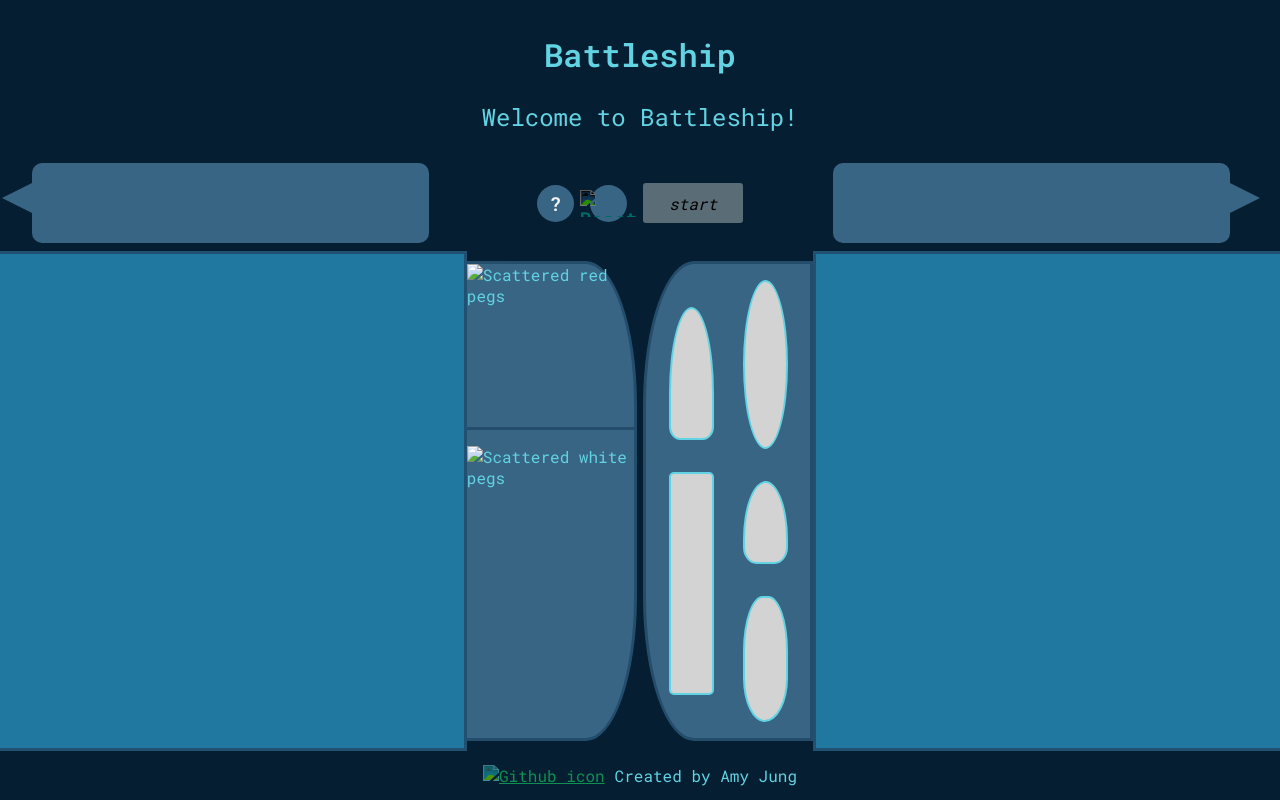
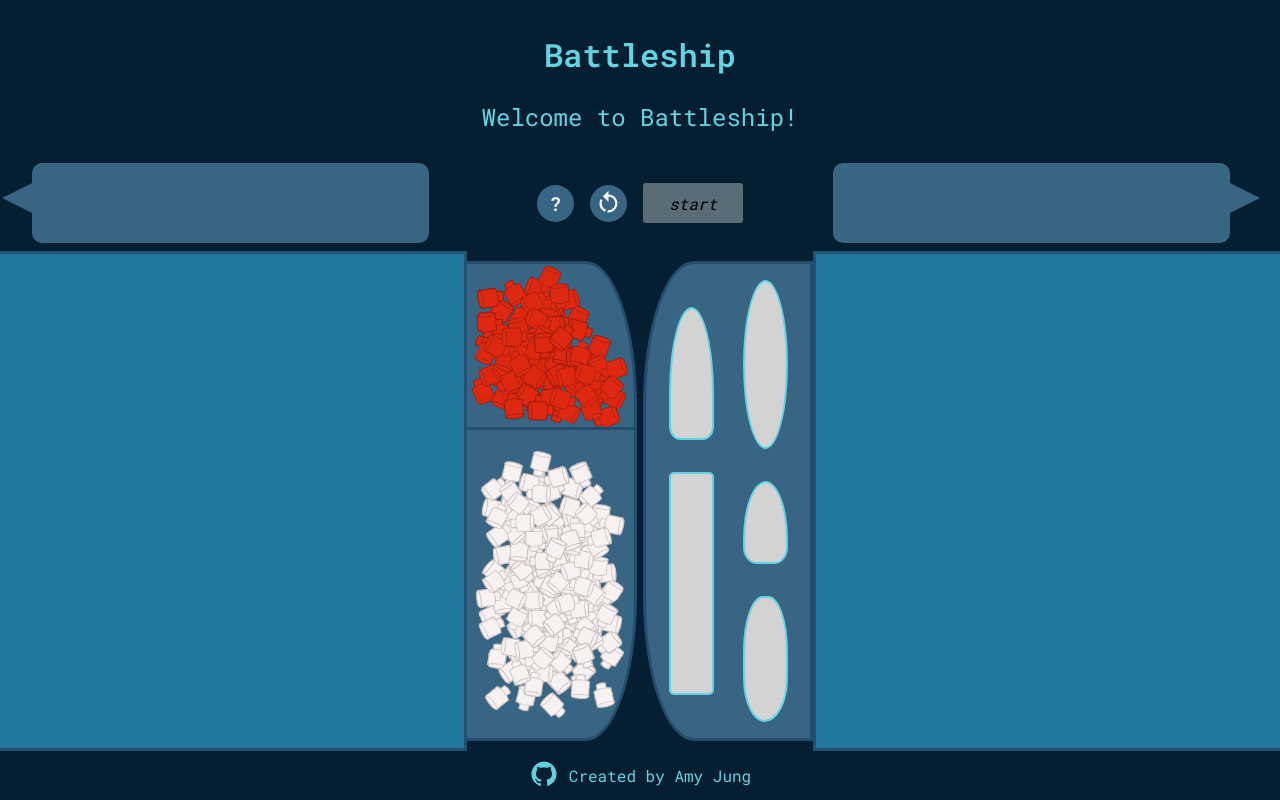
Before and after one commit to ajwjung/battleship, a plain HTML site: page index.html in a window 1280 px wide. Shown: the top 800 px of the page. Drawn offline with Linux system fonts and the light colour scheme.

Commit message:
Update image source links

```diff
--- a/index.html
+++ b/index.html
@@ -24,7 +24,7 @@
           <div class="player-message-container">
             <div class="icon-container">
               <img
-                src="../src/imgs/account.svg"
+                src="../imgs/account.svg"
                 alt="Person icon"
                 class="user-icon"
               />
@@ -82,7 +82,7 @@
             </div>
             <button type="button" class="reset-game" title="Restart game">
               <img
-                src="../src/imgs/restart.svg"
+                src="../imgs/restart.svg"
                 alt="Reset icon"
                 id="reset-icon"
               />
@@ -97,7 +97,7 @@
           <div class="opponent-message-container">
             <div class="icon-container">
               <img
-                src="../src/imgs/laptop.svg"
+                src="../imgs/laptop.svg"
                 alt="Laptop icon"
                 class="user-icon"
               />
@@ -125,14 +125,14 @@
             <div class="right-panel">
               <div class="red-peg-holder">
                 <img
-                  src="../src/imgs/red-pegs.png"
+                  src="../imgs/red-pegs.png"
                   alt="Scattered red pegs"
                   class="red-pegs"
                 />
               </div>
               <div class="white-peg-holder">
                 <img
-                  src="../src/imgs/white-pegs.png"
+                  src="../imgs/white-pegs.png"
                   alt="Scattered white pegs"
                   class="white-pegs"
                 />
@@ -157,14 +157,14 @@
             <div class="right-panel">
               <div class="red-peg-holder">
                 <img
-                  src="../src/imgs/red-pegs.png"
+                  src="../imgs/red-pegs.png"
                   alt="Scattered red pegs"
                   class="red-pegs"
                 />
               </div>
               <div class="white-peg-holder">
                 <img
-                  src="../src/imgs/white-pegs.png"
+                  src="../imgs/white-pegs.png"
                   alt="Scattered white pegs"
                   class="white-pegs"
                 />
@@ -176,7 +176,7 @@
         <footer>
           <a href="https://github.com/ajwjung">
             <img
-              src="../src/imgs/github.svg"
+              src="../imgs/github.svg"
               alt="Github icon"
               id="github-icon"
           /></a>
```
